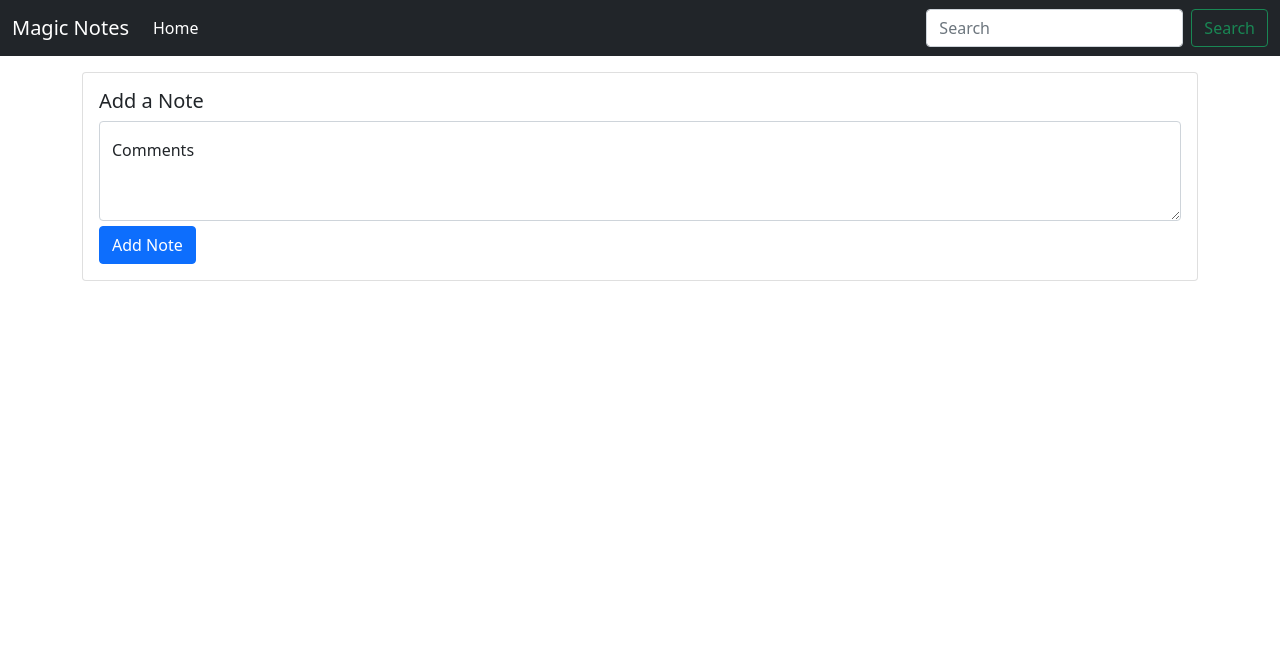
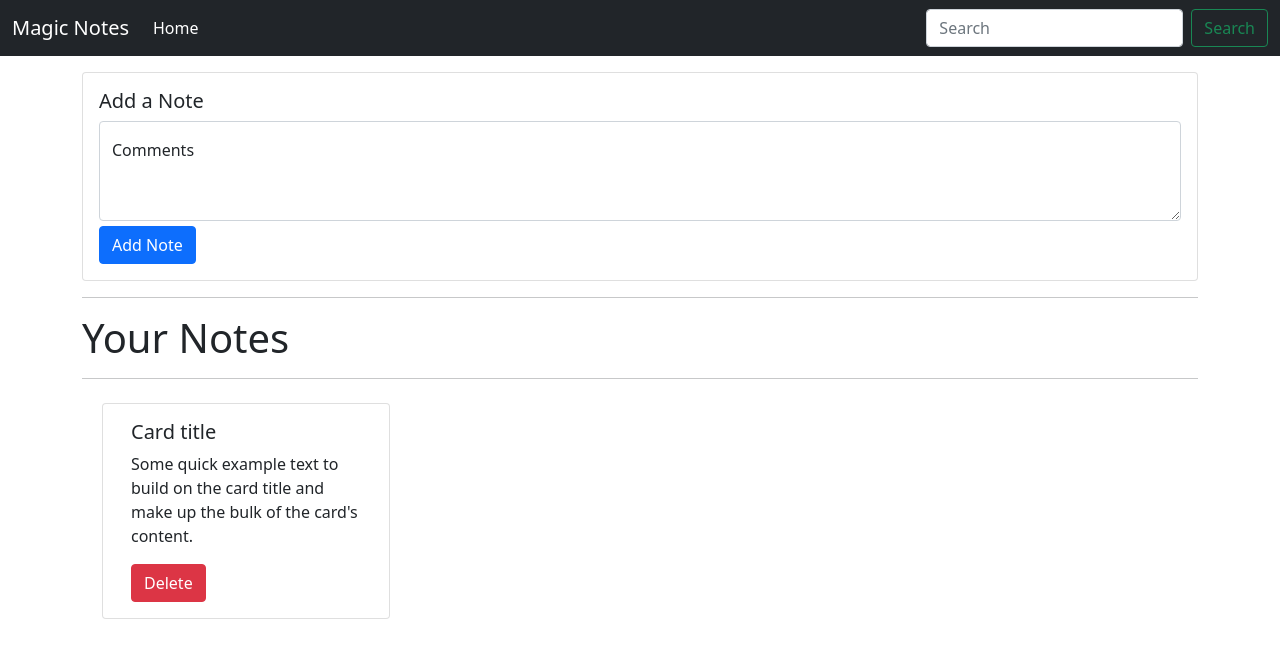
Before and after one commit to deepankkartikey/Javascript, a plain HTML site: page Learn/Project-1 Magic Notes/index.html in a window 1280 px wide. Drawn offline with nearby package versions, Linux system fonts and the light colour scheme.

Commit message:
Notes App: Building Logic

```diff
--- a/Learn/Project-1 Magic Notes/index.html
+++ b/Learn/Project-1 Magic Notes/index.html
@@ -45,6 +45,19 @@
                 <button id="addBtn" class="btn btn-primary">Add Note</button>
             </div>
         </div>
+        <hr>
+        <h1>Your Notes</h1>
+        <hr>
+        <div id="notes" class="row container-fluid">
+            <div class="notecard my-2 mx-2 card" style="width: 18rem;">
+                <div class="card-body">
+                    <h5 class="card-title">Card title</h5>
+                    <p class="card-text">Some quick example text to build on the card title and make up the bulk of the
+                        card's content.</p>
+                    <a href="#" class="btn btn-danger">Delete</a>
+                </div>
+            </div>
+        </div>
     </div>
 
 
--- a/Learn/Project-1 Magic Notes/js/script.js
+++ b/Learn/Project-1 Magic Notes/js/script.js
@@ -1 +1,8 @@
 console.log('Simple Note-Taking App');
+
+// When User adds a note, add to local storage
+let addNote = document.getElementById('addBtn');
+addNote.addEventListener('click', function(e){
+    let noteDesc = document.getElementById('addTxt').value;
+    console.log(noteDesc);
+})
```
